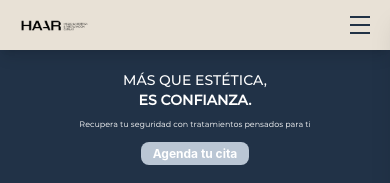
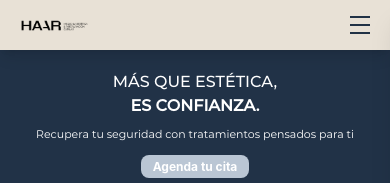
Before and after one commit to surethingbro/Haar-Medical, a React (Vite) app: page / in a window 390 px wide. Shown: the top 183 px of the page. Built offline with nearby package versions, Linux system fonts and the light colour scheme.

Commit message:
made text and vid bigger on mobile

```diff
--- a/src/components/Inicio.jsx
+++ b/src/components/Inicio.jsx
@@ -7,12 +7,12 @@ export const Inicio = () => {
 
             {/* Columna texto */}
             <div className="px-5 text-center py-5 sm:px-10 xmd:px-20 flex flex-col items-center">
-                <h1 className='text-sm xsm:text-[1.188rem] sm:text-2xl xmd:text-3xl xl:text-[2.75rem] xl:mt-4 2xl:text-[3.5rem] xxl:text-[5.5rem] xxxl:text-[7.5rem] font-mont-medium text-white uppercase'>
+                <h1 className='text-base xsm:text-[1.188rem] sm:text-2xl xmd:text-3xl xl:text-[2.75rem] xl:mt-4 2xl:text-[3.5rem] xxl:text-[5.5rem] xxxl:text-[7.5rem] font-mont-medium text-white uppercase'>
                     Más que estética, <br/>
                     <span className="font-bold px-3">es confianza.</span>
                 </h1>
 
-                <p className='font-mont-regular text-white text-[0.5rem] xsm:text-[0.813rem] sm:text-xs xmd:text-base xl:text-2xl 2xl:text-3xl xxl:text-5xl xxxl:text-7xl xl:mt-4 mt-2 px-3 w-fit'>
+                <p className='font-mont-regular text-white text-[0.688rem] xsm:text-[0.813rem] sm:text-xs xmd:text-base xl:text-2xl 2xl:text-3xl xxl:text-5xl xxxl:text-7xl xl:mt-4 mt-2 px-3 w-fit'>
                     Recupera tu seguridad con tratamientos pensados para ti
                 </p>
 
@@ -29,7 +29,7 @@ export const Inicio = () => {
             </div>
 
             {/* Columna video */}
-            <div className='xsm:py-auto xsm:px-2 mx-auto'>
+            <div className='mx-auto flex justify-center xsm:py-auto xsm:px-2'>
                 <video
                     autoPlay
                     loop
```
